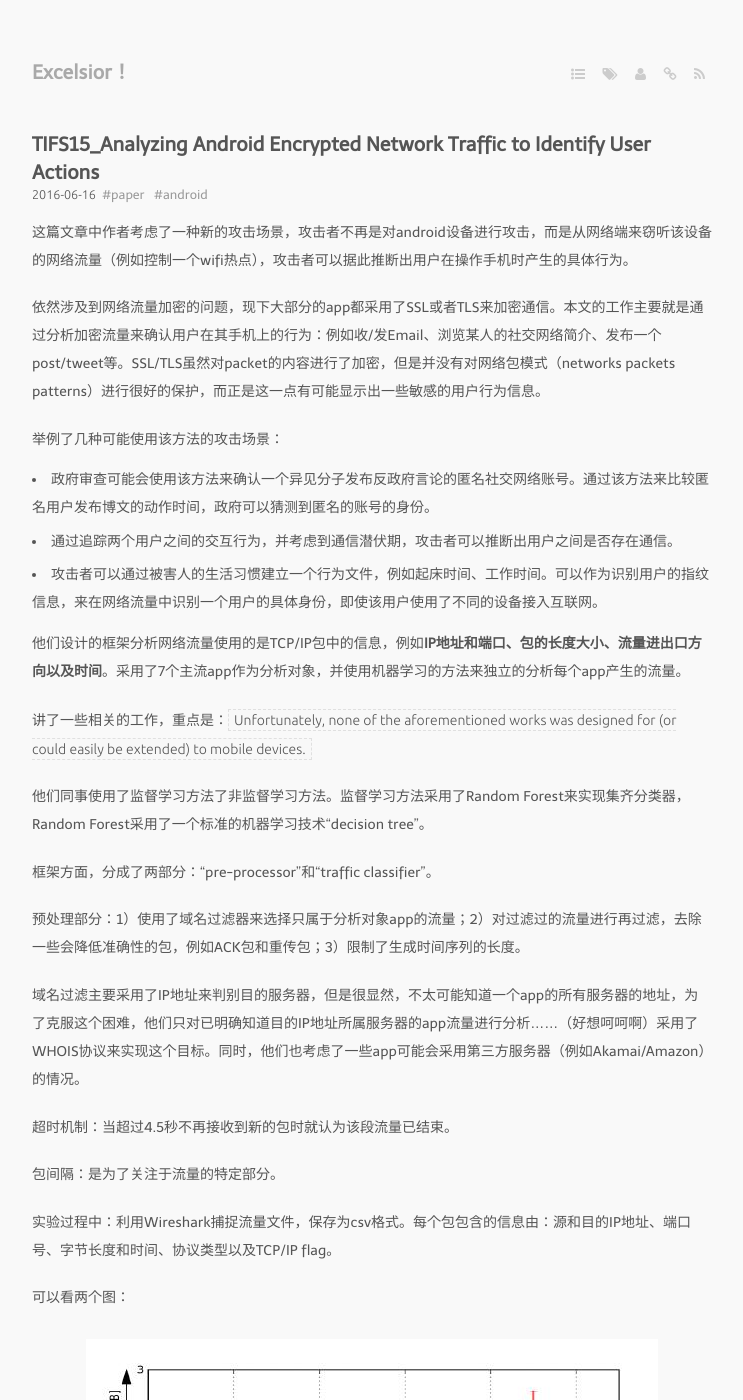
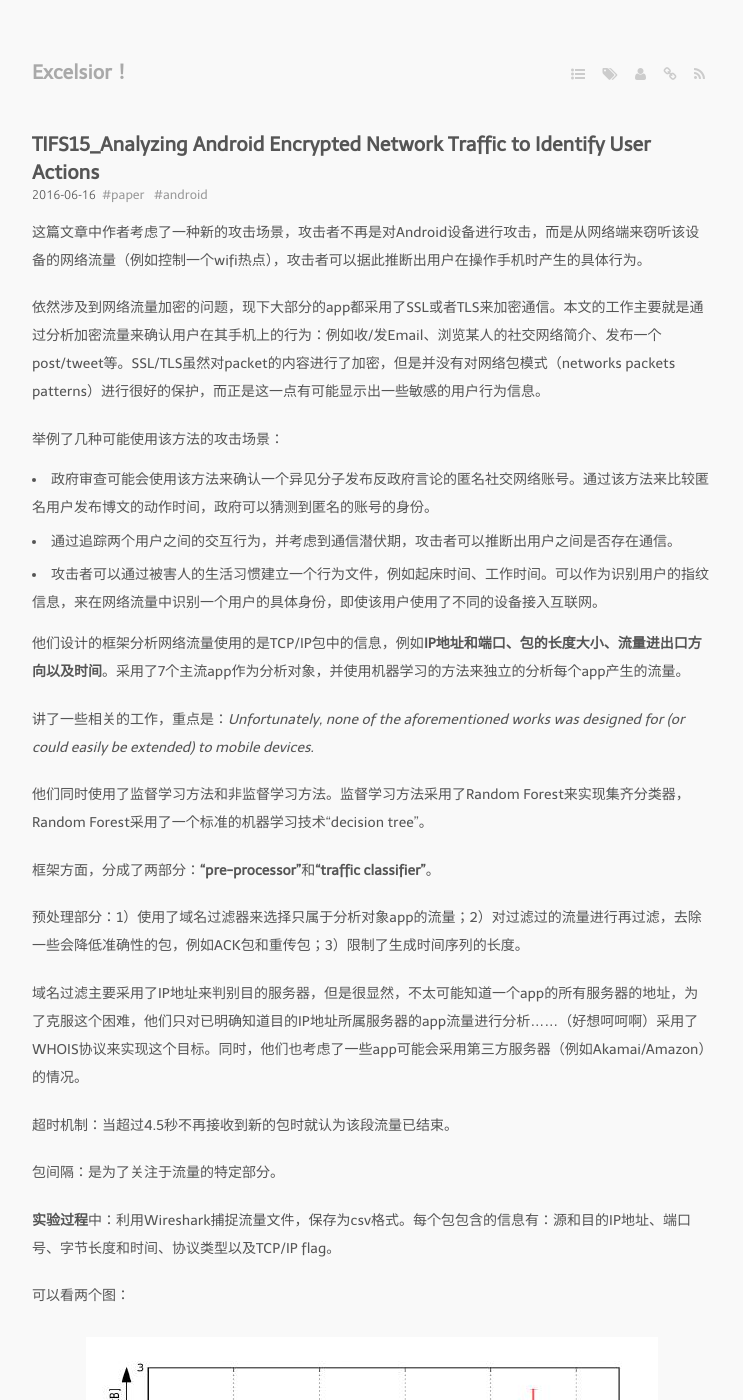
Before and after one commit to seLc7/seLc7.github.io, a Jekyll site: the page built from _posts/2016-06-16-TIFS15_analyzing_network_traffic_to_identify_acitons.md, in a window 1280 px wide and 1400 px high. Shown: the whole window, without its empty margins (268-1011 px from the left). Built offline with Jekyll 4.4.1, drawn with Linux system fonts in a browser that asks for light colours; comment, search, counter and statistics services are not loaded; some of the changed text lies outside the part shown.

Commit message:
修改20160616

```diff
--- a/_posts/2016-06-16-TIFS15_analyzing_network_traffic_to_identify_acitons.md
+++ b/_posts/2016-06-16-TIFS15_analyzing_network_traffic_to_identify_acitons.md
@@ -6,22 +6,23 @@ tags:
     - android
 ---
 
-这篇文章中作者考虑了一种新的攻击场景，攻击者不再是对android设备进行攻击，而是从网络端来窃听该设备的网络流量（例如控制一个wifi热点），攻击者可以据此推断出用户在操作手机时产生的具体行为。
+这篇文章中作者考虑了一种新的攻击场景，攻击者不再是对Android设备进行攻击，而是从网络端来窃听该设备的网络流量（例如控制一个wifi热点），攻击者可以据此推断出用户在操作手机时产生的具体行为。
 
 依然涉及到网络流量加密的问题，现下大部分的app都采用了SSL或者TLS来加密通信。本文的工作主要就是通过分析加密流量来确认用户在其手机上的行为：例如收/发Email、浏览某人的社交网络简介、发布一个post/tweet等。SSL/TLS虽然对packet的内容进行了加密，但是并没有对网络包模式（networks packets patterns）进行很好的保护，而正是这一点有可能显示出一些敏感的用户行为信息。
 
 举例了几种可能使用该方法的攻击场景：
+
 * 政府审查可能会使用该方法来确认一个异见分子发布反政府言论的匿名社交网络账号。通过该方法来比较匿名用户发布博文的动作时间，政府可以猜测到匿名的账号的身份。
 * 通过追踪两个用户之间的交互行为，并考虑到通信潜伏期，攻击者可以推断出用户之间是否存在通信。
 * 攻击者可以通过被害人的生活习惯建立一个行为文件，例如起床时间、工作时间。可以作为识别用户的指纹信息，来在网络流量中识别一个用户的具体身份，即使该用户使用了不同的设备接入互联网。
 
 他们设计的框架分析网络流量使用的是TCP/IP包中的信息，例如**IP地址和端口、包的长度大小、流量进出口方向以及时间**。采用了7个主流app作为分析对象，并使用机器学习的方法来独立的分析每个app产生的流量。
 
-讲了一些相关的工作，重点是：`Unfortunately, none of the aforementioned works was designed for (or could easily be extended) to mobile devices.`
+讲了一些相关的工作，重点是：_Unfortunately, none of the aforementioned works was designed for (or could easily be extended) to mobile devices._
 
-他们同事使用了监督学习方法了非监督学习方法。监督学习方法采用了Random Forest来实现集齐分类器，Random Forest采用了一个标准的机器学习技术“decision tree”。
+他们同时使用了监督学习方法和非监督学习方法。监督学习方法采用了Random Forest来实现集齐分类器，Random Forest采用了一个标准的机器学习技术“decision tree”。
 
-框架方面，分成了两部分：“pre-processor”和“traffic classifier”。
+框架方面，分成了两部分：**“pre-processor”**和**“traffic classifier”**。
 
 预处理部分：1）使用了域名过滤器来选择只属于分析对象app的流量；2）对过滤过的流量进行再过滤，去除一些会降低准确性的包，例如ACK包和重传包；3）限制了生成时间序列的长度。
 
@@ -31,7 +32,7 @@ tags:
 
 包间隔：是为了关注于流量的特定部分。
 
-实验过程中：利用Wireshark捕捉流量文件，保存为csv格式。每个包包含的信息由：源和目的IP地址、端口号、字节长度和时间、协议类型以及TCP/IP flag。
+**实验过程**中：利用Wireshark捕捉流量文件，保存为csv格式。每个包包含的信息有：源和目的IP地址、端口号、字节长度和时间、协议类型以及TCP/IP flag。
 
 可以看两个图：
 
```
Also changed, not shown: other parts of _posts/2016-06-16-TIFS15_analyzing_network_traffic_to_identify_acitons.md (+1 -1 lines).
